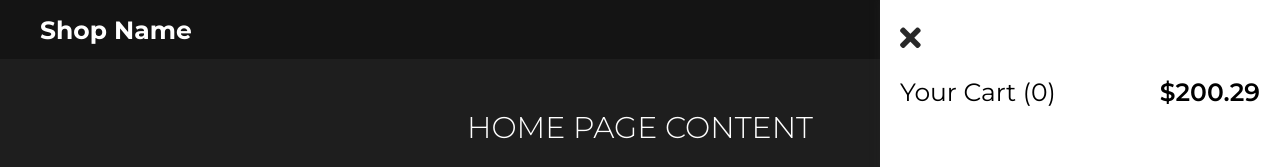
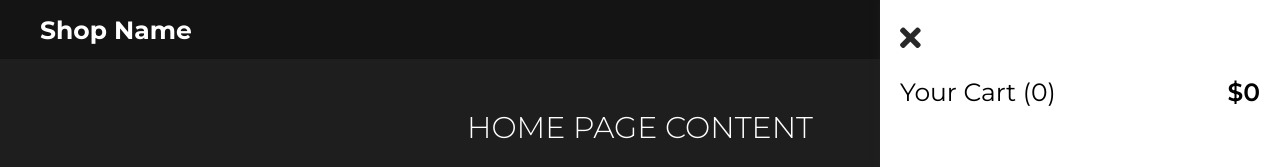
Before and after one commit to ABojo/ShoppingCart, a React (Create React App) app: page / in a window 1280 px wide. Both pictures are taken after a click on the element 1228 px from the left and 29 px from the top of the page. Shown: the top 167 px of the page. Built offline with nearby package versions, Linux system fonts and the light colour scheme; the HTML template or start-up script is replaced by a standard one.

Commit message:
Added a state variable and a useEffect hook to track the total amount of all items in cart

```diff
--- a/src/App.js
+++ b/src/App.js
@@ -13,6 +13,7 @@ function App() {
   const [products] = useState(productList);
   const [cart, setCart] = useState([]);
   const [cartCount, setCartCount] = useState(0);
+  const [cartTotal, setCartTotal] = useState(0);
 
   const showCartSideBar = () => {
     setCartSidebarShown(true);
@@ -53,6 +54,14 @@ function App() {
     }
   }, [cart]);
 
+  useEffect(() => {
+    if (cart.length > 0) {
+      let acc = 0;
+      cart.forEach((el) => (acc += el.total));
+      setCartTotal(acc);
+    }
+  }, [cart]);
+
   return (
     <React.Fragment>
       <BrowserRouter>
@@ -61,6 +70,7 @@ function App() {
             hideCartSidebar={hideCartSidebar}
             cart={cart}
             cartCount={cartCount}
+            cartTotal={cartTotal}
           />
         ) : null}
         <Navbar cartCount={cartCount} showCartSidebar={showCartSideBar} />
--- a/src/components/CartSidebar.js
+++ b/src/components/CartSidebar.js
@@ -2,7 +2,7 @@ import styles from '../styles/cartSidebarStyles.css';
 import { useEffect } from 'react';
 
 function CartSidebar(props) {
-  const { hideCartSidebar, cart, cartCount } = props;
+  const { hideCartSidebar, cart, cartCount, cartTotal } = props;
 
   //For smooth transition off of page
   useEffect(() => {
@@ -28,7 +28,7 @@ function CartSidebar(props) {
       </h1>
       <div className="cart-sidebar__info">
         <h1 className="cart-sidebar__title">Your Cart ({cartCount})</h1>
-        <h1 className="cart-sidebar__total">$200.29</h1>
+        <h1 className="cart-sidebar__total">${cartTotal}</h1>
       </div>
       {cart.map((product) => (
         <div className="cart-sidebar__product">
```
